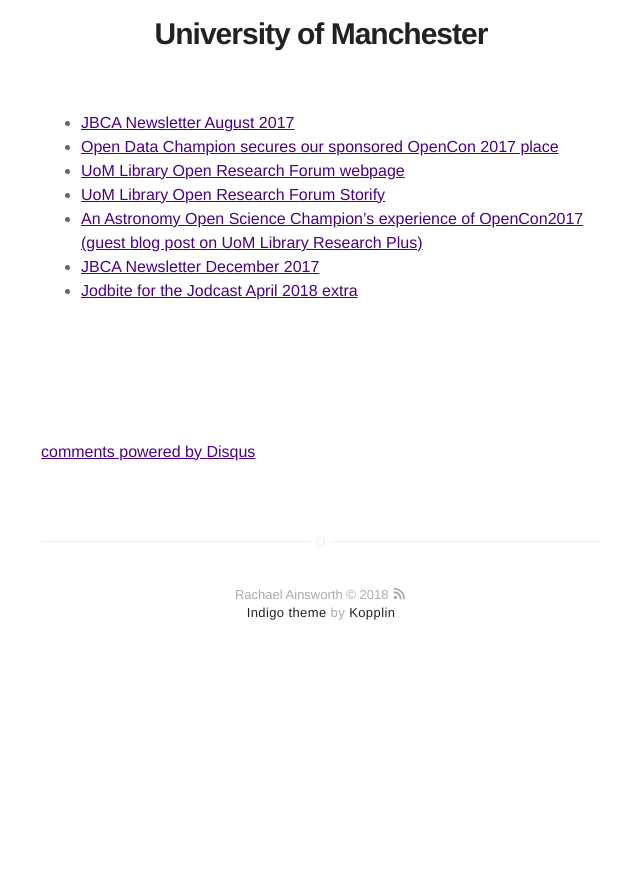
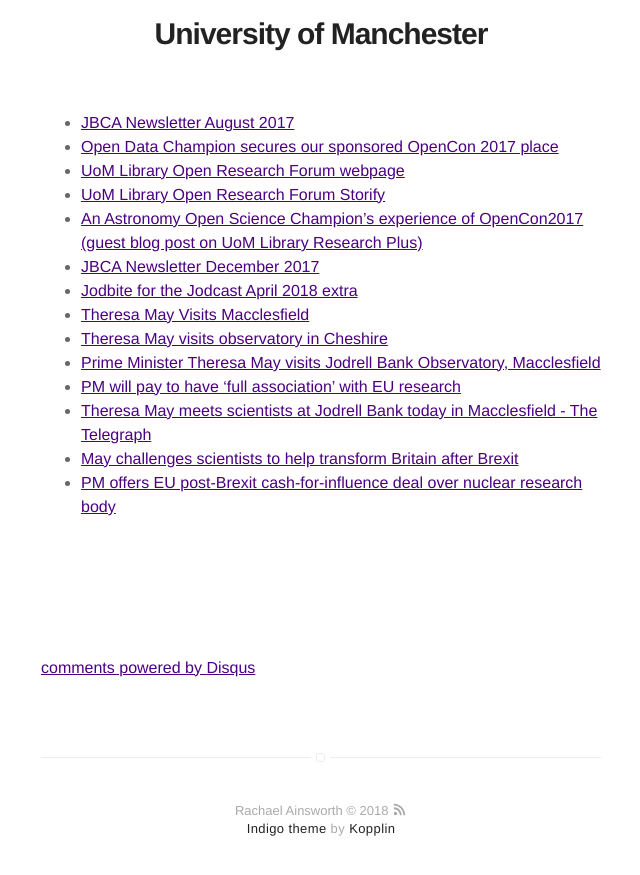
Before and after one commit to rainsworth/rainsworth.github.io_old, a Jekyll site: the page built from _posts/2018-01-11-Media-Links.markdown, in a window 1280 px wide and 900 px high, scrolled down 2616 px. Shown: the top 875 px of the window, without its empty margins (319-959 px from the left). Built offline with Jekyll 4.4.1, drawn with Linux system fonts in a browser that asks for light colours; comment, search, counter and statistics services are not loaded; before the commit the page ends 3300 px from its top, so only the background shows below that.

Commit message:
Update 2018-01-11-Media-Links.markdown
added PM's visit to Jodrell Bank

```diff
--- a/_posts/2018-01-11-Media-Links.markdown
+++ b/_posts/2018-01-11-Media-Links.markdown
@@ -107,3 +107,10 @@ Below is a list of links to various media such as blog posts, social media, inte
 * [An Astronomy Open Science Champion’s experience of OpenCon2017 (guest blog post on UoM Library Research Plus)](https://blog.research-plus.library.manchester.ac.uk/2017/12/04/an-astronomy-open-science-champions-experience-of-opencon2017/)
 * [JBCA Newsletter December 2017](http://www.jodrellbank.manchester.ac.uk/news-and-events/jbca-newsletter/december-2017/)
 * [Jodbite for the Jodcast April 2018 extra](http://www.jodcast.net/archive/201804Extra/)
+* [Theresa May Visits Macclesfield](https://www.gettyimages.ae/event/theresa-may-visits-macclesfield-775167463#/britains-prime-minister-theresa-may-speaks-on-science-and-the-at-picture-id960905164)
+* [Theresa May visits observatory in Cheshire](https://www.gettyimages.co.uk/detail/video/prime-minister-theresa-may-visits-jodrell-bank-news-footage/961336698)
+* [Prime Minister Theresa May visits Jodrell Bank Observatory, Macclesfield](https://www.shutterstock.com/editorial/news/prime-minister-theresa-may-visits-jodrell-bank-observatory%2C-macclesfield-2018-05-21)
+* [PM will pay to have 'full association' with EU research](http://www.bbc.co.uk/news/science-environment-44202312)
+* [Theresa May meets scientists at Jodrell Bank today in Macclesfield - The Telegraph](https://www.telegraph.co.uk/politics/2018/05/21/brexit-bulletin-big-brexit-theory/)
+* [May challenges scientists to help transform Britain after Brexit](https://uk.reuters.com/article/uk-britain-health-may/may-challenges-scientists-to-help-transform-britain-after-brexit-idUKKCN1IL0V5)
+* [PM offers EU post-Brexit cash-for-influence deal over nuclear research body](http://www.southwalesargus.co.uk/news/national/16239746.PM_offers_EU_post-Brexit_cash-for-influence_deal_over_nuclear_research_body/)
```
